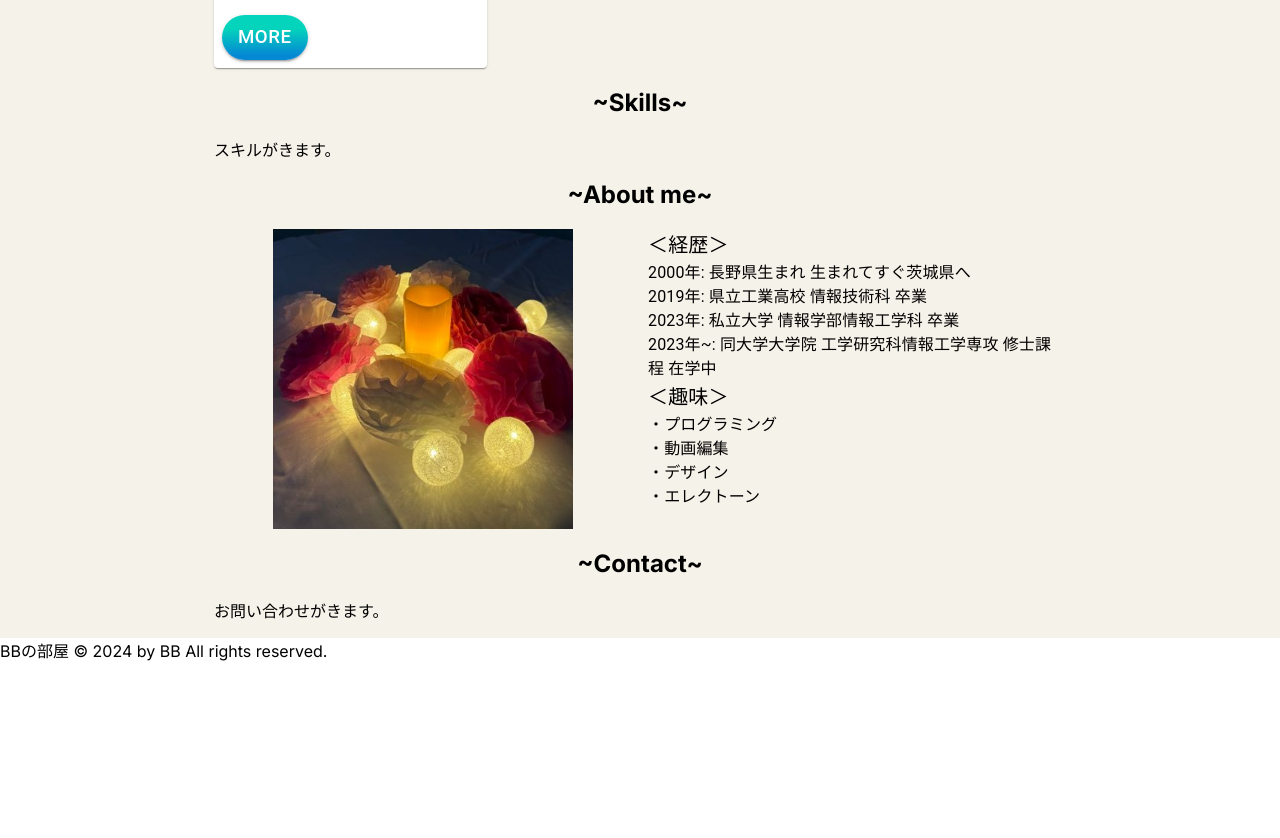
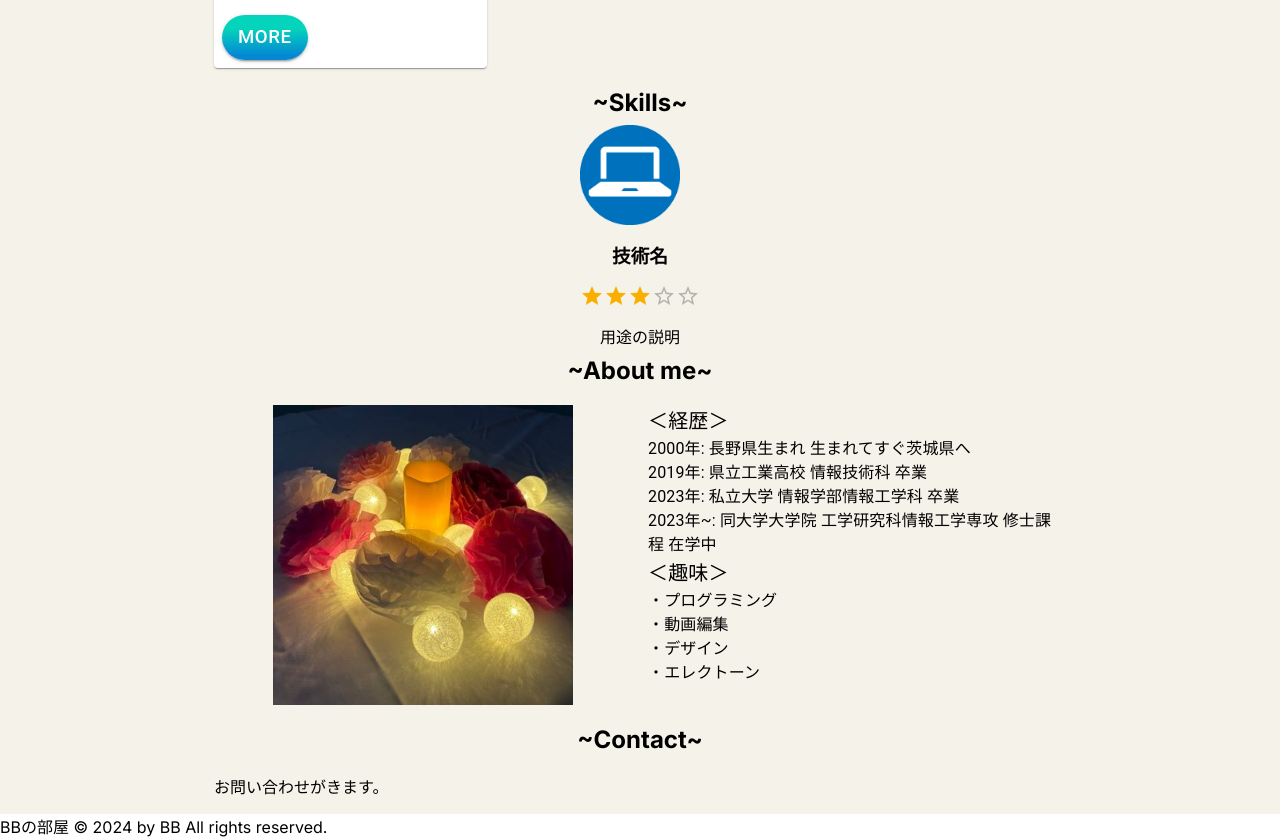
Before and after one commit to KHashimoto3/My_Portfolio, a Next.js app in the folder front/: page / in a window 1280 px wide. Shown: the part 1480-2318 px from the top of the page. Before the commit the page ends 2142 px from the top, so only its background shows below. Built offline with nearby package versions, Linux system fonts and the light colour scheme.

Commit message:
スキルカードのコンポーネントを作成した。

```diff
--- a/front/src/app/_home-sections/HomeSkills.tsx
+++ b/front/src/app/_home-sections/HomeSkills.tsx
@@ -1,10 +1,11 @@
 import { Container } from "@mui/material";
+import SkillCard from "../_skill-components/skillCard";
 
 export default function HomeSkills() {
   return (
     <Container maxWidth="md">
       <h2 style={{ textAlign: "center" }}>~Skills~</h2>
-      <p>スキルがきます。</p>
+      <SkillCard />
     </Container>
   );
 }
--- /dev/null
+++ b/front/src/app/_skill-components/skillCard.tsx
@@ -0,0 +1,26 @@
+"use client";
+
+import { Box, Rating, Stack } from "@mui/material";
+
+export default function SkillCard() {
+  return (
+    <div className="skill-card">
+      <Box
+        sx={{
+          width: "100%",
+          height: "200px",
+          display: "flex",
+          justifyContent: "center",
+          alignItems: "center",
+        }}
+      >
+        <Stack spacing={2} textAlign={"center"}>
+          <img src={"/sample_pc.png"} alt={"PC"} style={{ width: "100px" }} />
+          <h3>技術名</h3>
+          <Rating name="read-only" value={3} readOnly />
+          <p>用途の説明</p>
+        </Stack>
+      </Box>
+    </div>
+  );
+}
```
